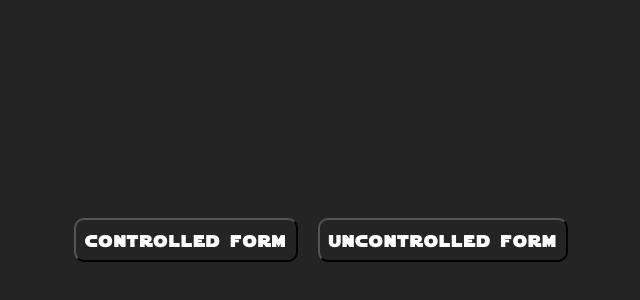
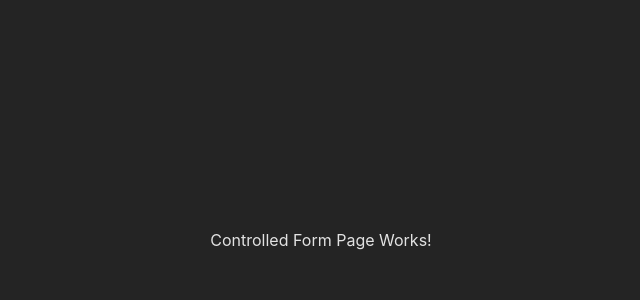
Before and after one commit to pdasya/starwars-info, a React (Vite) app: page /controlled-form in a window 1280 px wide. Shown: the part 160-460 px from the top of the page, without its empty margins (319-959 px from the left). Built offline with nearby package versions, Linux system fonts and the light colour scheme.

Commit message:
feat: add routing

```diff
--- a/package.json
+++ b/package.json
@@ -23,7 +23,8 @@
   },
   "dependencies": {
     "react": "^18.3.1",
-    "react-dom": "^18.3.1"
+    "react-dom": "^18.3.1",
+    "react-router-dom": "^6.26.0"
   },
   "devDependencies": {
     "@eslint/js": "^9.8.0",
--- a/src/App.tsx
+++ b/src/App.tsx
@@ -1,8 +1,13 @@
+import { BrowserRouter as Router } from "react-router-dom";
 import "./App.css";
-import Main from "./views/main-page/main-page";
+import AppRoutes from "./components/app-routes/app-routes";
 
-function App() {
-  return <Main />;
-}
+const App: React.FC = () => {
+  return (
+    <Router>
+      <AppRoutes />
+    </Router>
+  );
+};
 
 export default App;
--- /dev/null
+++ b/src/components/app-routes/app-routes.tsx
@@ -0,0 +1,20 @@
+import * as React from "react";
+import { Routes, Route, Navigate } from "react-router-dom";
+import Main from "../../views/main-page/main-page";
+import ErrorPage from "../../views/error-page/error-page";
+import ControlledForm from "../../views/controlled-form/controlled-form";
+import UncontrolledForm from "../../views/uncontrolled-form/uncontrolled-form";
+
+const AppRoutes: React.FC = () => {
+  return (
+    <Routes>
+      <Route path="/main" element={<Main />} />
+      <Route path="/" element={<Navigate replace to="/main" />} />
+      <Route path="/controlled-form" element={<ControlledForm />} />
+      <Route path="/uncontrolled-form" element={<UncontrolledForm />} />
+      <Route path="*" element={<ErrorPage />} />
+    </Routes>
+  );
+};
+
+export default AppRoutes;
--- a/src/components/button/button.module.css
+++ b/src/components/button/button.module.css
@@ -1,6 +1,6 @@
 @font-face {
   font-family: "StarJedi";
-  src: url("/public/Starjedi.ttf");
+  src: url("/Starjedi.ttf");
 }
 
 .button {
--- a/src/components/button/button.tsx
+++ b/src/components/button/button.tsx
@@ -1,12 +1,18 @@
 import { FC } from "react";
 import style from "./button.module.css";
+import { Link } from "react-router-dom";
 
 interface ButtonProps {
   formName: string;
+  to: string;
 }
 
-const Button: FC<ButtonProps> = ({ formName }) => {
-  return <button className={style.button}>{formName}</button>;
+const Button: FC<ButtonProps> = ({ formName, to }) => {
+  return (
+    <Link to={to}>
+      <button className={style.button}>{formName}</button>
+    </Link>
+  );
 };
 
 export default Button;
--- /dev/null
+++ b/src/views/controlled-form/controlled-form.tsx
@@ -0,0 +1,7 @@
+import { FC } from "react";
+
+const ControlledForm: FC = () => {
+  return <div>Controlled Form Page Works!</div>;
+};
+
+export default ControlledForm;
--- /dev/null
+++ b/src/views/error-page/error-page.tsx
@@ -0,0 +1,7 @@
+import { FC } from "react";
+
+const ErrorPage: FC = () => {
+  return <div>Error Page Works!</div>;
+};
+
+export default ErrorPage;
--- a/src/views/main-page/main-page.tsx
+++ b/src/views/main-page/main-page.tsx
@@ -5,8 +5,8 @@
 const Main: FC = () => {
   return (
     <div className={style.buttonWrapper}>
-      <Button formName="Controlled Form"></Button>
-      <Button formName="Uncontrolled Form"></Button>
+      <Button formName="Controlled Form" to="/controlled-form"></Button>
+      <Button formName="Uncontrolled Form" to="/uncontrolled-form"></Button>
     </div>
   );
 };
--- /dev/null
+++ b/src/views/uncontrolled-form/uncontrolled-form.tsx
@@ -0,0 +1,7 @@
+import { FC } from "react";
+
+const UncontrolledForm: FC = () => {
+  return <div>Uncontrolled Form Page Works!</div>;
+};
+
+export default UncontrolledForm;
```
Also changed, not shown: 1 other file (tests, documents, lock files or other folders).
